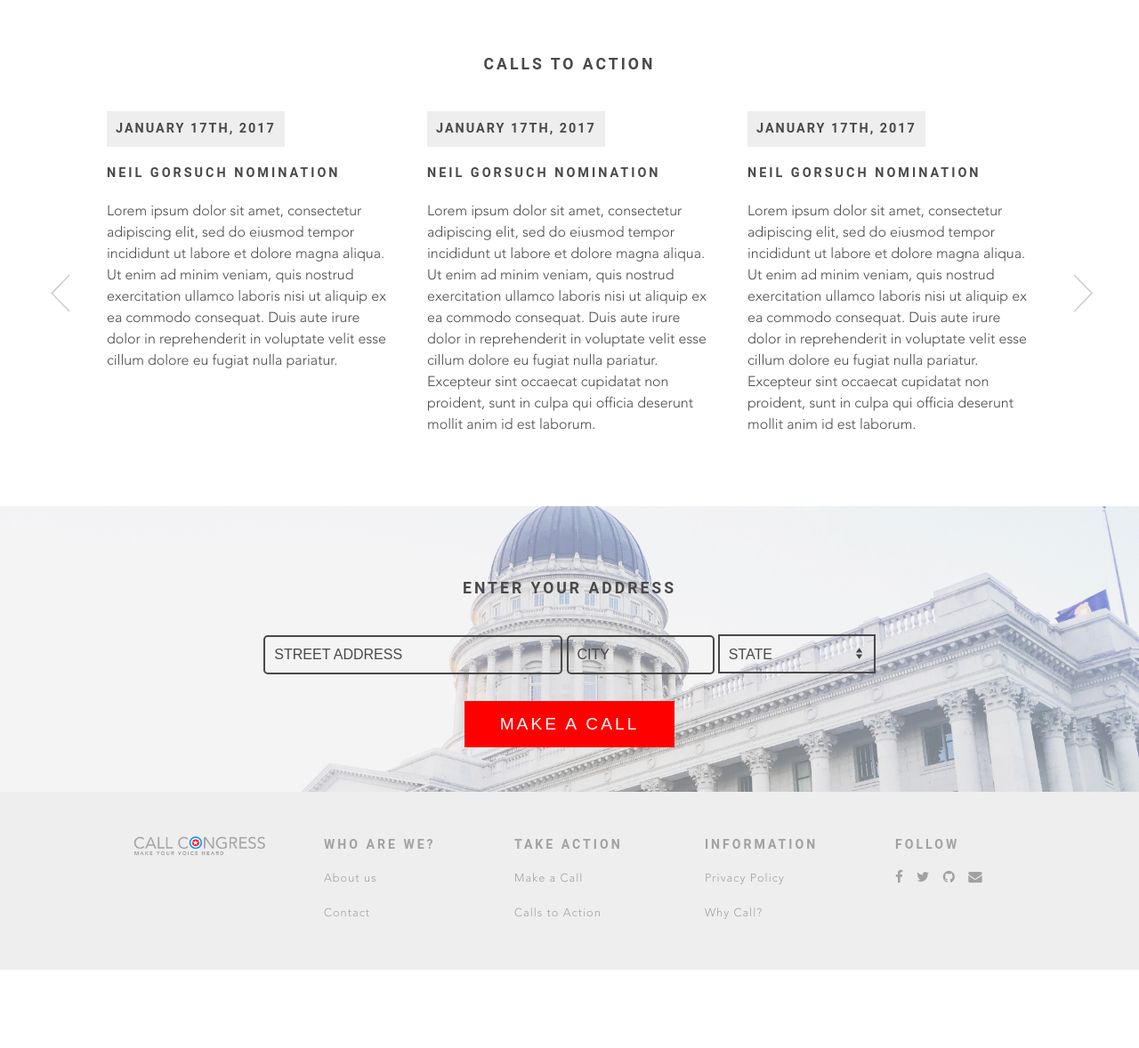
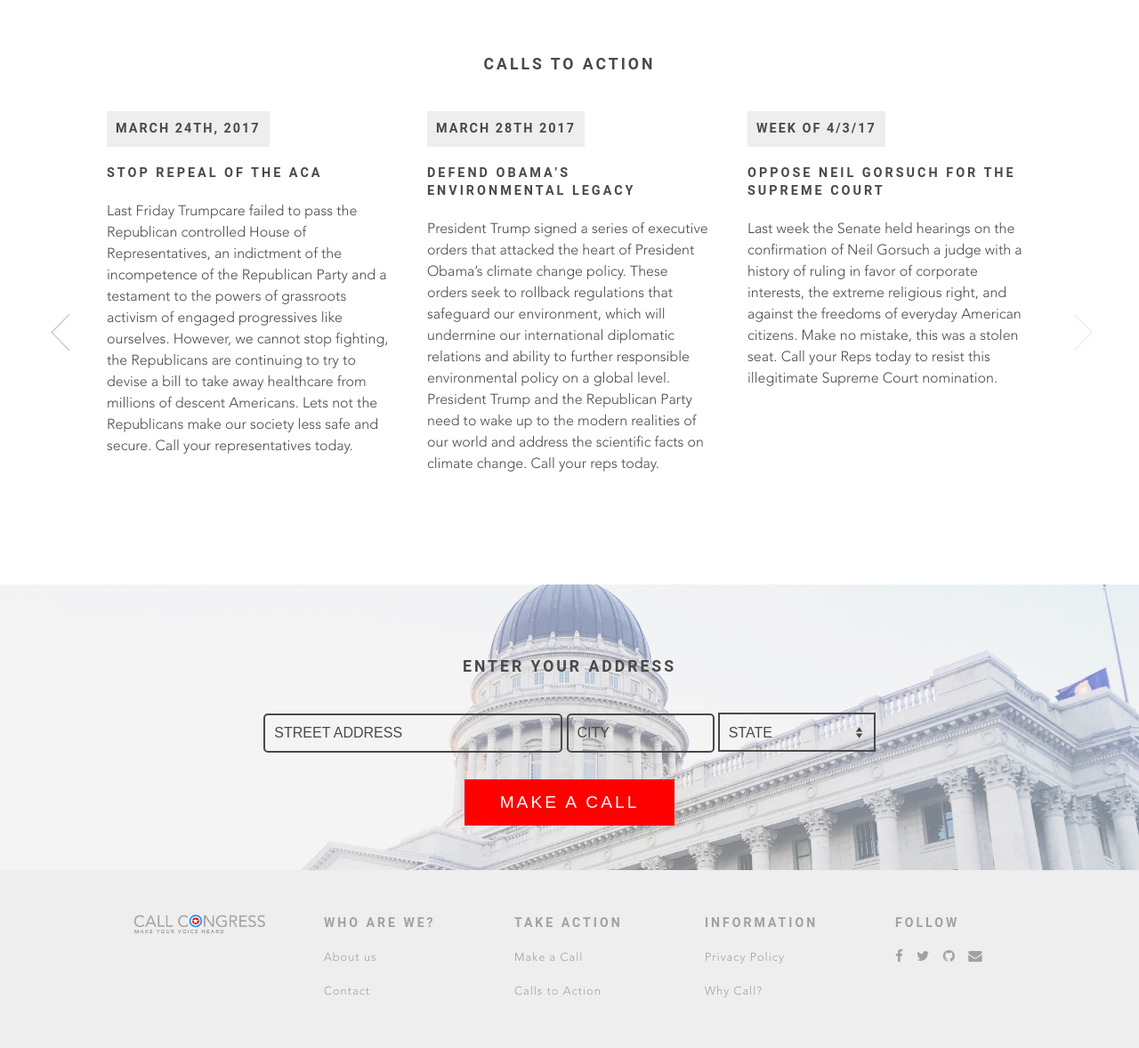
Before and after one commit to call-congress/ProjectFreedom, a Flask app: page /events in a window 1280 px wide. Shown: the part 86-1264 px from the top of the page at 89% size. Before the commit the page ends 1176 px from the top, so only its background shows below. Run offline with Flask 2, Linux system fonts and the light colour scheme; some libraries are stand-ins or nearby versions; some web fonts are replaced.

Commit message:
final changes for v1

```diff
--- a/static/slider.js
+++ b/static/slider.js
@@ -4,7 +4,7 @@
   speed: 300,
   slidesToShow: 3,
   slidesToScroll: 1,
-  initialSlide: 5,
+  initialSlide: 3,
   responsive: [
     {
       breakpoint: 1024,
@@ -17,23 +17,15 @@
       }
     },
     {
-      breakpoint: 600,
-      settings: {
-        arrows: true,
-        slidesToShow: 2,
-        slidesToScroll: 2,
-        initialSlide: 5
-      }
-    },
-    {
-      breakpoint: 480,
+      breakpoint: 960,
       settings: {
         arrows: true,
         slidesToShow: 1,
-        slidesToScroll: 1,
-        initialSlide: 5
+        slidesToScroll: 2,
+        initialSlide: 6
       }
     }
+
     // You can unslick at a given breakpoint now by adding:
     // settings: "unslick"
     // instead of a settings object
--- a/templates/about.html
+++ b/templates/about.html
@@ -2,7 +2,7 @@
 
 {% block content %}
 <div class="transparent-white">
-    <h3 class="heading center">MAKE YOUR VOICE HEARD. TAKE A STAND FOR PROGRESSIVE BELIEFS.</h3>
+    <h3 class="heading center inline-block">MAKE YOUR VOICE HEARD. TAKE A STAND FOR PROGRESSIVE BELIEFS.</h3>
     <div class="uk-grid issues-text">
         <div class="uk-width-1-1 margin-center padding-bottom-about">
         <p class="mobile-p">
--- a/templates/events.html
+++ b/templates/events.html
@@ -1,75 +1,45 @@
 {% extends "master.html" %}
 
 {% block content %}
+<span class="" id="event-title-mobile">Calls to Action</span>
+
 <div class="transparent-white">
-    <h3 class="heading center">Calls to Action</h3>
+
+    <h3 class="heading center margin-bottom-mobile" id="event-title">Calls to Action</h3>
 
 <div class="your-class">
     <div>
         <div class="slide">
-        <h6 class="cover">January 17th, 2017</h6>
-        <h6>Neil Gorsuch Nomination</h6>
-        <p>Lorem ipsum dolor sit amet, consectetur adipiscing elit, sed do eiusmod tempor incididunt ut labore et dolore magna aliqua. Ut enim ad minim veniam, quis nostrud exercitation ullamco laboris nisi ut aliquip ex ea commodo consequat. Duis aute irure dolor in reprehenderit in voluptate velit esse cillum dolore eu fugiat nulla pariatur.</p>
+        <h6 class="cover">Week of 3/20/17</h6>
+        <h6>INVESTIGATE THE TRUMP ADMINISTRATION’S TIES TO RUSSIA</h6>
+        <p>And the story continues to unfold. At this point, we have more questions than answers, but we do know that where there is smoke there is usually fire. Let’s urge our representatives to push for an independent investigation into President Trump’s connections and relationships with the Russian government. The American people need to know the complete truth no matter where this potentially catastrophic and horrifying story takes us. Call your Representatives today and demand the truth to come to light!</p>
         </div>
     </div>
     <div>
-        <h6 class="cover">January 17th, 2017</h6>
-        <h6>Neil Gorsuch Nomination</h6>
-        <p>Lorem ipsum dolor sit amet, consectetur adipiscing elit, sed do eiusmod tempor incididunt ut labore et dolore magna aliqua. Ut enim ad minim veniam, quis nostrud exercitation ullamco laboris nisi ut aliquip ex ea commodo consequat. Duis aute irure dolor in reprehenderit in voluptate velit esse cillum dolore eu fugiat nulla pariatur. Excepteur sint occaecat cupidatat non proident, sunt in culpa qui officia deserunt mollit anim id est laborum.</p>
+        <h6 class="cover">March 16th, 2017</h6>
+        <h6>OPPOSE TRUMP'S BUDGET PLAN</h6>
+        <p>Last week President Trump unveiled an atrocious budget plan that seeks to eliminate or significantly defund many successful federal government programs that fight poverty, bolster our education system, protect our environment, and support the arts. Moreover, his budget plan seeks to increase spending for an already bloated military industrial complex. Lets not allow President Trump and the Republicans to destroy government programs that benefit all of us. Call today!</p>
     </div>
     <div>
-        <h6 class="cover">January 17th, 2017</h6>
-        <h6>Neil Gorsuch Nomination</h6>
-        <p>Lorem ipsum dolor sit amet, consectetur adipiscing elit, sed do eiusmod tempor incididunt ut labore et dolore magna aliqua. Ut enim ad minim veniam, quis nostrud exercitation ullamco laboris nisi ut aliquip ex ea commodo consequat. Duis aute irure dolor in reprehenderit in voluptate velit esse cillum dolore eu fugiat nulla pariatur. Excepteur sint occaecat cupidatat non proident, sunt in culpa qui officia deserunt mollit anim id est laborum.</p>
+        <h6 class="cover">March 24th, 2017</h6>
+        <h6>STOP REPEAL OF THE ACA</h6>
+        <p>Last Friday Trumpcare failed to pass the Republican controlled House of Representatives, an indictment of the incompetence of the Republican Party and a testament to the powers of grassroots activism of engaged progressives like ourselves. However, we cannot stop fighting, the Republicans are continuing to try to devise a bill to take away healthcare from millions of descent Americans. Lets not the Republicans make our society less safe and secure. Call your representatives today.</p>
     </div>
     <div>
-        <h6 class="cover">January 17th, 2017</h6>
-        <h6>Neil Gorsuch Nomination</h6>
-        <p>Lorem ipsum dolor sit amet, consectetur adipiscing elit, sed do eiusmod tempor incididunt ut labore et dolore magna aliqua. Ut enim ad minim veniam, quis nostrud exercitation ullamco laboris nisi ut aliquip ex ea commodo consequat. Duis aute irure dolor in reprehenderit in voluptate velit esse cillum dolore eu fugiat nulla pariatur. Excepteur sint occaecat cupidatat non proident, sunt in culpa qui officia deserunt mollit anim id est laborum.</p>
+        <h6 class="cover">March 28th 2017</h6>
+        <h6>DEFEND OBAMA’S ENVIRONMENTAL LEGACY</h6>
+        <p>President Trump signed a series of executive orders that attacked the heart of President Obama’s climate change policy. These orders seek to rollback regulations that safeguard our environment, which will undermine our international diplomatic relations and ability to further responsible environmental policy on a global level. President Trump and the Republican Party need to wake up to the modern realities of our world and address the scientific facts on climate change. Call your reps today. </p>
     </div>
      <div>
-        <h6 class="cover">January 17th, 2017</h6>
-        <h6>Neil Gorsuch Nomination</h6>
-        <p>Lorem ipsum dolor sit amet, consectetur adipiscing elit, sed do eiusmod tempor incididunt ut labore et dolore magna aliqua. Ut enim ad minim veniam, quis nostrud exercitation ullamco laboris nisi ut aliquip ex ea commodo consequat. Duis aute irure dolor in reprehenderit in voluptate velit esse cillum dolore eu fugiat nulla pariatur. Excepteur sint occaecat cupidatat non proident, sunt in culpa qui officia deserunt mollit anim id est laborum.</p>
-    </div>
-    <div>
-        <h6 class="cover">January 17th, 2017</h6>
-        <h6>Neil Gorsuch Nomination</h6>
-        <p>Lorem ipsum dolor sit amet, consectetur adipiscing elit, sed do eiusmod tempor incididunt ut labore et dolore magna aliqua. Ut enim ad minim veniam, quis nostrud exercitation ullamco laboris nisi ut aliquip ex ea commodo consequat. Duis aute irure dolor in reprehenderit in voluptate velit esse cillum dolore eu fugiat nulla pariatur.</p>
-    </div>
-    <div>
-        <h6 class="cover">January 17th, 2017</h6>
-        <h6>Neil Gorsuch Nomination</h6>
-        <p>Lorem ipsum dolor sit amet, consectetur adipiscing elit, sed do eiusmod tempor incididunt ut labore et dolore magna aliqua. Ut enim ad minim veniam, quis nostrud exercitation ullamco laboris nisi ut aliquip ex ea commodo consequat. Duis aute irure dolor in reprehenderit in voluptate velit esse cillum dolore eu fugiat nulla pariatur. Excepteur sint occaecat cupidatat non proident, sunt in culpa qui officia deserunt mollit anim id est laborum.</p>
-    </div>
-    <div>
-        <h6 class="cover">January 17th, 2017</h6>
-        <h6>Neil Gorsuch Nomination</h6>
-        <p>Lorem ipsum dolor sit amet, consectetur adipiscing elit, sed do eiusmod tempor incididunt ut labore et dolore magna aliqua. Ut enim ad minim veniam, quis nostrud exercitation ullamco laboris nisi ut aliquip ex ea commodo consequat. Duis aute irure dolor in reprehenderit in voluptate velit esse cillum dolore eu fugiat nulla pariatur. Excepteur sint occaecat cupidatat non proident, sunt in culpa qui officia deserunt mollit anim id est laborum.</p>
-    </div>
-     <div>
-        <h6 class="cover">January 17th, 2017</h6>
-        <h6>Neil Gorsuch Nomination</h6>
-        <p>Lorem ipsum dolor sit amet, consectetur adipiscing elit, sed do eiusmod tempor incididunt ut labore et dolore magna aliqua. Ut enim ad minim veniam, quis nostrud exercitation ullamco laboris nisi ut aliquip ex ea commodo consequat. Duis aute irure dolor in reprehenderit in voluptate velit esse cillum dolore eu fugiat nulla pariatur. Excepteur sint occaecat cupidatat non proident, sunt in culpa qui officia deserunt mollit anim id est laborum.</p>
-    </div>
-    <div>
-        <h6 class="cover">January 17th, 2017</h6>
-        <h6>Neil Gorsuch Nomination</h6>
-        <p>Lorem ipsum dolor sit amet, consectetur adipiscing elit, sed do eiusmod tempor incididunt ut labore et dolore magna aliqua. Ut enim ad minim veniam, quis nostrud exercitation ullamco laboris nisi ut aliquip ex ea commodo consequat. Duis aute irure dolor in reprehenderit in voluptate velit esse cillum dolore eu fugiat nulla pariatur. Excepteur sint occaecat cupidatat non proident, sunt in culpa qui officia deserunt mollit anim id est laborum.</p>
-    </div>
-    <div>
-        <h6 class="cover">January 17th, 2017</h6>
-        <h6>Neil Gorsuch Nomination</h6>
-        <p>Lorem ipsum dolor sit amet, consectetur adipiscing elit, sed do eiusmod tempor incididunt ut labore et dolore magna aliqua. Ut enim ad minim veniam, quis nostrud exercitation ullamco laboris nisi ut aliquip ex ea commodo consequat. Duis aute irure dolor in reprehenderit in voluptate velit esse cillum dolore eu fugiat nulla pariatur. Excepteur sint occaecat cupidatat non proident, sunt in culpa qui officia deserunt mollit anim id est laborum.</p>
-    </div>
-    <div>
-        <h6 class="cover">January 17th, 2017</h6>
-        <h6>Neil Gorsuch Nomination</h6>
-        <p>Lorem ipsum dolor sit amet, consectetur adipiscing elit, sed do eiusmod tempor incididunt ut labore et dolore magna aliqua. Ut enim ad minim veniam, quis nostrud exercitation ullamco laboris nisi ut aliquip ex ea commodo consequat. Duis aute irure dolor in reprehenderit in voluptate velit esse cillum dolore eu fugiat nulla pariatur. Excepteur sint occaecat cupidatat non proident, sunt in culpa qui officia deserunt mollit anim id est laborum.</p>
+        <h6 class="cover">Week of 4/3/17 </h6>
+        <h6>OPPOSE NEIL GORSUCH FOR THE SUPREME COURT</h6>
+        <p>Last week the Senate held hearings on the confirmation of Neil Gorsuch a judge with a history of ruling in favor of corporate interests, the extreme religious right, and against the freedoms of everyday American citizens. Make no mistake, this was a stolen seat. Call your Reps today to resist this illegitimate Supreme Court nomination.</p>
     </div>
   </div>
 
 </div>
+
+
 
     <div class="home-2-bottom">
             <div class="trans"></div>
--- a/templates/index.html
+++ b/templates/index.html
@@ -80,7 +80,7 @@
 		<div class="home-2">
 		<a name="call"></a>
 			<div class="uk-container uk-align-center uk-width-5-6">
-				<h2 class="heading left">Why Call?</h2>
+				<h2 class="heading left margin-bottom-small-mobile">Why Call?</h2>
 				<div class="uk-child-width-expand@m" uk-grid>
 				    <div>
 				        <div class="uk-card uk-card-default uk-card-body">
```
Also changed, not shown: static/my-theme.css (+77 -14 lines), static/images/gray-arrows.svg (added).
